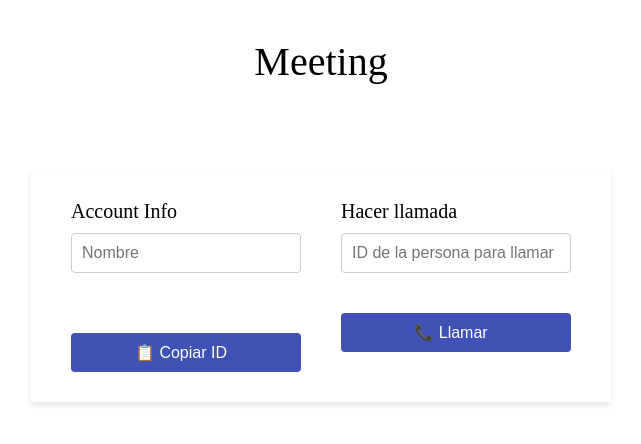
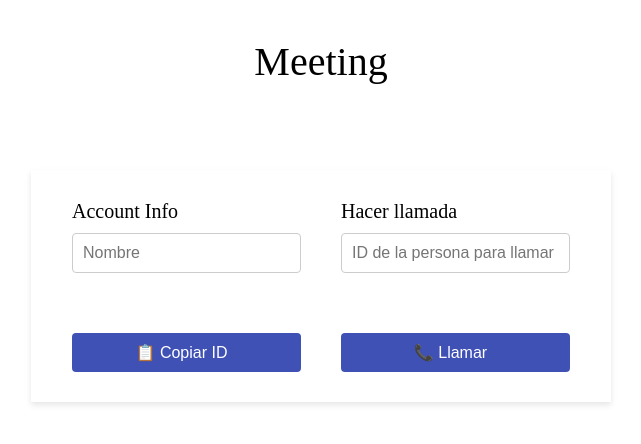
Before and after one commit to freiman-uribe/react-video-conferencia, a React (Create React App) app: page / in a window 1280 px wide. Shown: the top 444 px of the page, without its empty margins (319-960 px from the left). Built offline with nearby package versions, Linux system fonts and the light colour scheme; no server answers.

Commit message:
Add files via upload

```diff
--- a/src/components/Sidebar.jsx
+++ b/src/components/Sidebar.jsx
@@ -32,7 +32,6 @@ const Sidebar = ({ children }) => {
             onClick={() => navigator.clipboard.writeText(me)}
           >
             <span className="button-icon">📋 Copiar ID</span>
-
           </button>
         </div>
       </div>
@@ -50,6 +49,7 @@ const Sidebar = ({ children }) => {
           value={idToCall}
           onChange={(e) => setIdToCall(e.target.value)}
         />
+        <div className="margin-top">
         {callAccepted && !callEnded ? (
           <button
             type="button"
@@ -67,6 +67,7 @@ const Sidebar = ({ children }) => {
             <span className="button-icon">📞 Llamar</span>
           </button>
         )}
+        </div>
       </div>
     );
   };
```
